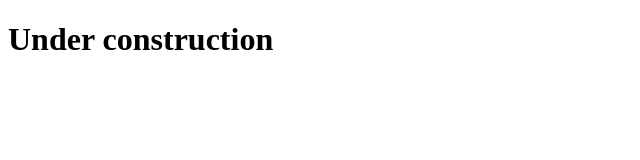
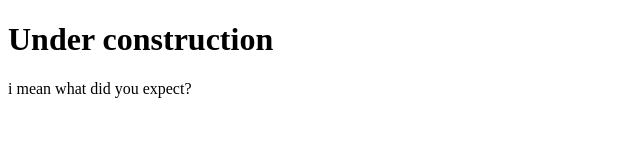
Before and after one commit to CreativeMetalCat/metalcatthedev, a plain HTML site: page index.html in a window 1280 px wide. Shown: the whole page, without its empty margins (0-640 px from the left). Drawn offline with Linux system fonts and the light colour scheme.

Commit message:
Update index.html

```diff
--- a/index.html
+++ b/index.html
@@ -6,5 +6,6 @@
 </head>
 <body>
 <h1>Under construction</h1>
+<p> i mean what did you expect?</p>
 </body>
 </html>
```
